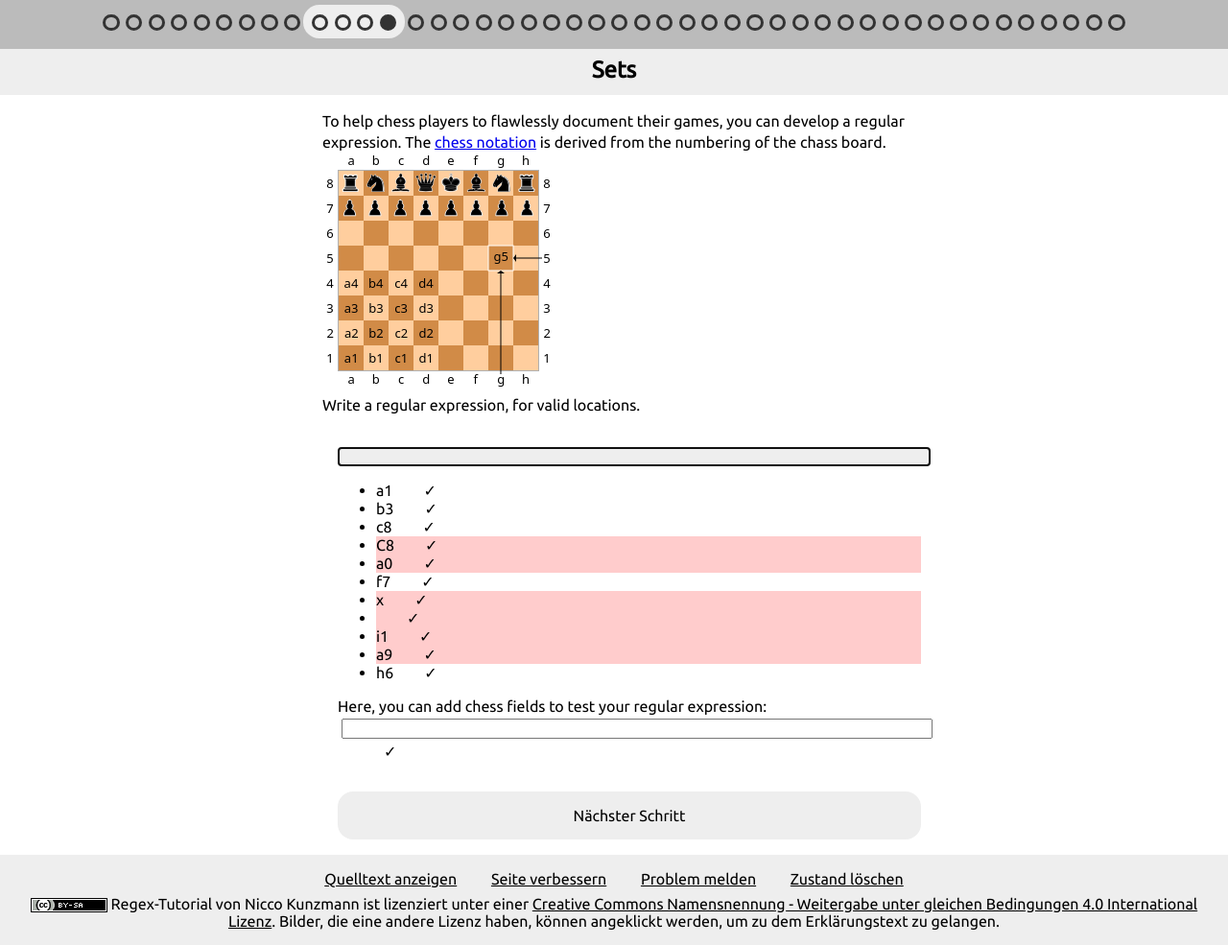
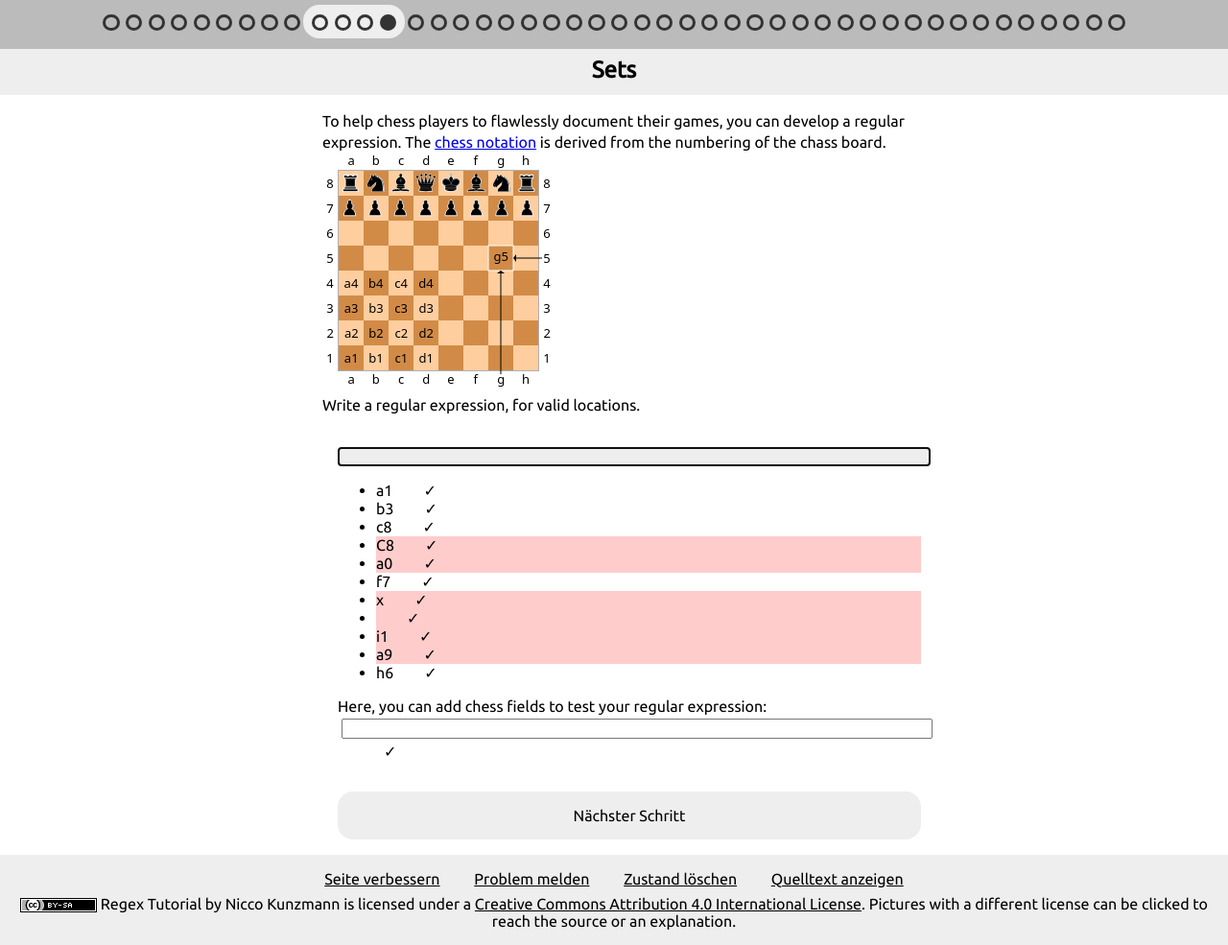
Before and after one commit to CoderDojoPotsdam/regex-tutorial, a Jekyll site: the page built from steps/04-04-sets.html, in a window 1280 px wide. Shown: the whole page at 96% size. Built offline with Jekyll 4.4.1, drawn with Linux system fonts in a browser that asks for light colours.

Commit message:
English License footer

```diff
--- a/_layouts/step.html
+++ b/_layouts/step.html
@@ -67,17 +67,25 @@
     </div>
     <footer>
       <div class="links">
-        <a href="{{ site.sourcecode.view }}/{{ page.path }}">Quelltext anzeigen</a>
         <a href="{{ site.sourcecode.edit }}/{{ page.path }}">Seite verbessern</a>
         <a href="{{ site.sourcecode.newissue }}">Problem melden</a>
         <a href="javascript:deleteCookies()">Zustand löschen</a>
+        <a href="{{ site.sourcecode.view }}/{{ page.path }}">Quelltext anzeigen</a>
       </div>
       <div class="license">
         <a rel="license" href="http://creativecommons.org/licenses/by-sa/4.0/"><img alt="Creative Commons Lizenzvertrag" style="border-width:0" src="../assets/cc-by-sa.png" /></a>
-        <span xmlns:dct="http://purl.org/dc/terms/" href="http://purl.org/dc/dcmitype/InteractiveResource" property="dct:title" rel="dct:type">Regex-Tutorial</span> von <span xmlns:cc="http://creativecommons.org/ns#" property="cc:attributionName">Nicco Kunzmann</span> ist lizenziert unter einer <a rel="license" href="http://creativecommons.org/licenses/by-sa/4.0/">Creative Commons Namensnennung - Weitergabe unter gleichen Bedingungen 4.0 International Lizenz</a>.
+        {% if page.lang == "de" %}
+          <span xmlns:dct="http://purl.org/dc/terms/" href="http://purl.org/dc/dcmitype/InteractiveResource" property="dct:title" rel="dct:type">Regex-Tutorial</span> von <span xmlns:cc="http://creativecommons.org/ns#" property="cc:attributionName">Nicco Kunzmann</span> ist lizenziert unter einer <a rel="license" href="http://creativecommons.org/licenses/by-sa/4.0/">Creative Commons Namensnennung - Weitergabe unter gleichen Bedingungen 4.0 International Lizenz</a>.
+        {% else  %}
+          <span xmlns:dct="http://purl.org/dc/terms/" property="dct:title">Regex Tutorial</span> by <span xmlns:cc="http://creativecommons.org/ns#" property="cc:attributionName">Nicco Kunzmann</span> is licensed under a <a rel="license" href="http://creativecommons.org/licenses/by/4.0/">Creative Commons Attribution 4.0 International License</a>.
+        {% endif %}
         {% assign lowercase_content = content | downcase %}
         {% if lowercase_content contains "<img" %}
-          Bilder, die eine andere Lizenz haben, können angeklickt werden, um zu dem Erklärungstext zu gelangen.
+          {% if page.lang == "de" %}
+            Bilder, die eine andere Lizenz haben, können angeklickt werden, um zu dem Erklärungstext oder der Quelle zu gelangen.
+          {% else  %}
+            Pictures with a different license can be clicked to reach the source or an explanation.
+          {% endif %}
         {% endif %}
       </div>
     </footer>
```
